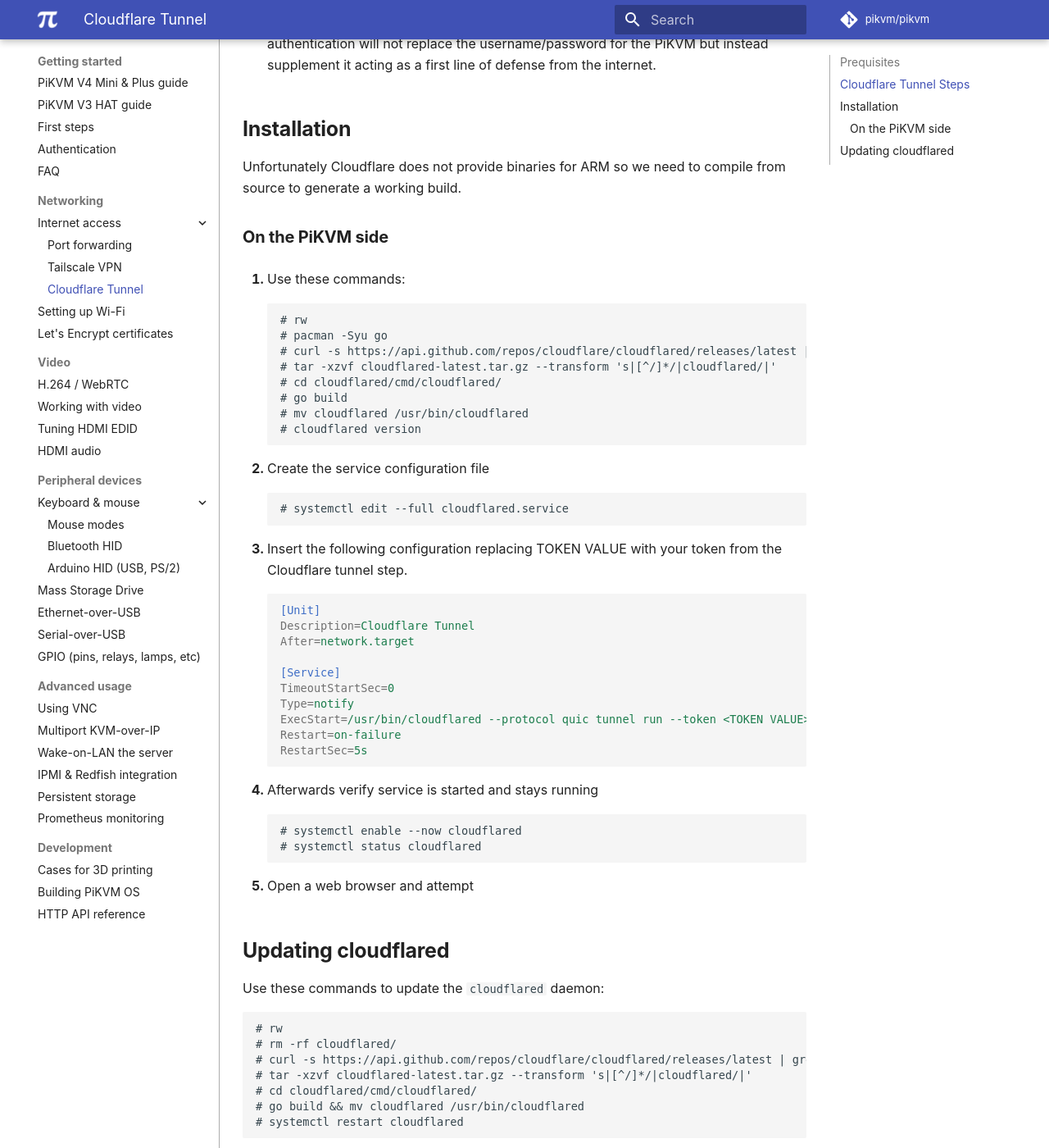
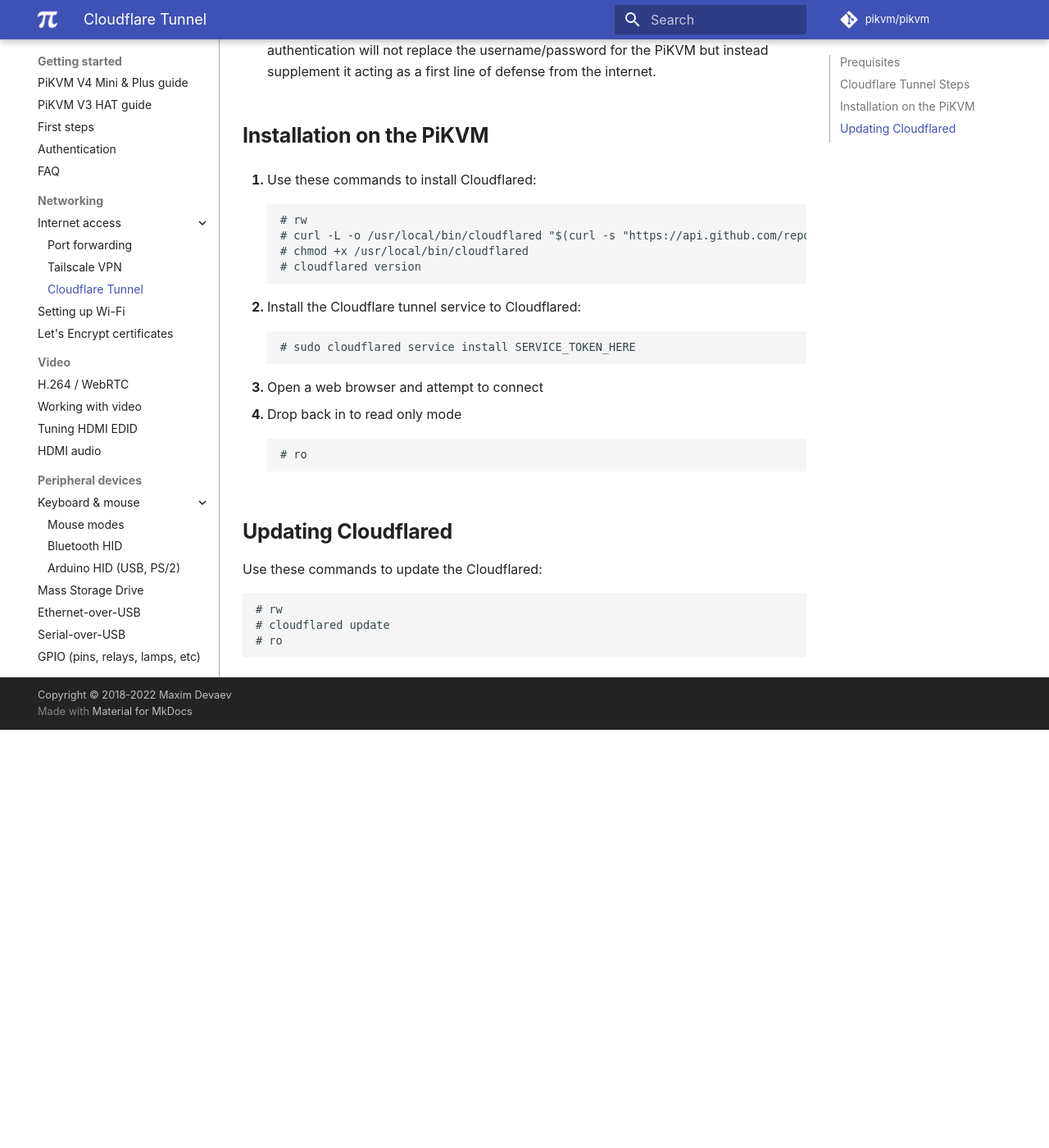
Before and after one commit to pikvm/pikvm, an MkDocs documentation site: the page built from docs/cloudflared.md, in a window 1280 px wide and 1400 px high, scrolled down 909 px. Shown: the whole window at 82% size. Built offline with MkDocs 1.6.1 and Material for MkDocs 9.7.7, drawn with Linux system fonts in a browser that asks for light colours; some web fonts are replaced; comment, search, counter and statistics services are not loaded; after the commit the page ends 1799 px from its top, so only the background shows below that; some of the changed text lies outside the part shown.

Commit message:
Downloads instead of compile cloudflared

````diff
--- a/docs/cloudflared.md
+++ b/docs/cloudflared.md
@@ -1,6 +1,6 @@
 # Cloudflare Tunnels
 
-[Cloudflare Tunnels](https://developers.cloudflare.com/cloudflare-one/connections/connect-apps/) can be used to access PiKVM over the internet securely using Cloudflare Zero Trust with the `cloudflared` daemon. This is a convenient and free (for private use) tool for allowing access to web services running on your internal network without port forwarding or IPv4/IPv6 compatability issues. This document is provided as an example for accessing your PiKVM over the internet but you can also use Zerotier/[Tailscale](tailscale.md)/*Insert XYZ VPN service here*. Basic support like whats shown below is provided as an example, any other setting or functionality needs to be redirected to the appropriate community.
+[Cloudflare Tunnels](https://developers.cloudflare.com/cloudflare-one/connections/connect-apps/) can be used to access PiKVM over the internet securely using Cloudflare Zero Trust with `cloudflared`. This is a convenient and free (for 50 users) tool for allowing access to web services running on your internal network without port forwarding or IPv4/IPv6 compatability issues. This document is provided as an example for accessing your PiKVM over the internet but you can also use Zerotier/[Tailscale](tailscale.md)/*Insert XYZ VPN service here*. Basic support like whats shown below is provided as an example, any other setting or functionality needs to be redirected to the appropriate community.
 
 
 ## Prequisites
@@ -8,6 +8,8 @@
 1. A domain utilizing Cloudflare for DNS
 
 2. A Cloudflare tunnel configured with an application created and secured by an access policy
+
+3. Custom firewall rules configured in Cloudflare as needed
 
 
 ## Cloudflare Tunnel Steps
@@ -21,67 +23,38 @@
    * Don't skip the access policies as this important to preventing randoms from the internet from gaining access to your PiKVM. Cloudflare offers a variety of login options with the simplest being One-time PINs that are emailed to you. NOTE: This external authentication will not replace the username/password for the PiKVM but instead supplement it acting as a first line of defense from the internet.
 
 
-## Installation
+## Installation on the PiKVM
 
-Unfortunately Cloudflare does not provide binaries for ARM so we need to compile from source to generate a working build.
-
-
-### On the PiKVM side
-
-1. Use these commands:
+1. Use these commands to install Cloudflared:
 
     ```
     # rw
-    # pacman -Syu go
-    # curl -s https://api.github.com/repos/cloudflare/cloudflared/releases/latest | grep "tarball_url" | cut -d '"' -f 4 | xargs curl -LJo cloudflared-latest.tar.gz
-    # tar -xzvf cloudflared-latest.tar.gz --transform 's|[^/]*/|cloudflared/|'
-    # cd cloudflared/cmd/cloudflared/
-    # go build
-    # mv cloudflared /usr/bin/cloudflared
+    # curl -L -o /usr/local/bin/cloudflared "$(curl -s "https://api.github.com/repos/cloudflare/cloudflared/releases/latest" | grep -e 'browser_download_url.*/cloudflared-linux-armhf"' | sed -e 's/[\ \":]//g' -e 's/browser_download_url//g' -e 's/\/\//:\/\//g')"
+    # chmod +x /usr/local/bin/cloudflared
     # cloudflared version
     ```
 
-2. Create the service configuration file
+2. Install the Cloudflare tunnel service to Cloudflared:
 
     ```
-    # systemctl edit --full cloudflared.service
+    # sudo cloudflared service install SERVICE_TOKEN_HERE
     ```
 
-3. Insert the following configuration replacing TOKEN VALUE with your token from the Cloudflare tunnel step.
 
-    ```ini
-    [Unit]
-    Description=Cloudflare Tunnel
-    After=network.target
+3. Open a web browser and attempt to connect
 
-    [Service]
-    TimeoutStartSec=0
-    Type=notify
-    ExecStart=/usr/bin/cloudflared --protocol quic tunnel run --token <TOKEN VALUE>
-    Restart=on-failure
-    RestartSec=5s
+4. Drop back in to read only mode
+
+    ```
+    # ro
     ```
 
-4. Afterwards verify service is started and stays running
+## Updating Cloudflared
 
-    ```
-    # systemctl enable --now cloudflared
-    # systemctl status cloudflared
-    ```
-
-5. Open a web browser and attempt
-
-
-## Updating cloudflared
-
-Use these commands to update the ```cloudflared``` daemon:
+Use these commands to update the Cloudflared:
 
 ```
 # rw
-# rm -rf cloudflared/
-# curl -s https://api.github.com/repos/cloudflare/cloudflared/releases/latest | grep "tarball_url" | cut -d '"' -f 4 | xargs curl -LJo cloudflared-latest.tar.gz
-# tar -xzvf cloudflared-latest.tar.gz --transform 's|[^/]*/|cloudflared/|'
-# cd cloudflared/cmd/cloudflared/
-# go build && mv cloudflared /usr/bin/cloudflared
-# systemctl restart cloudflared
+# cloudflared update
+# ro
 ```
````
